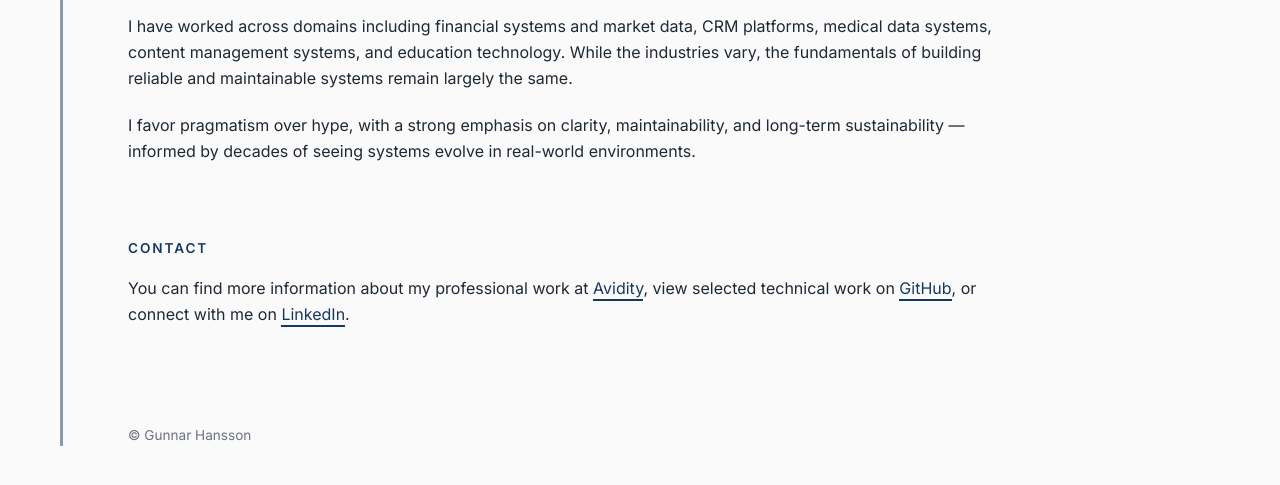
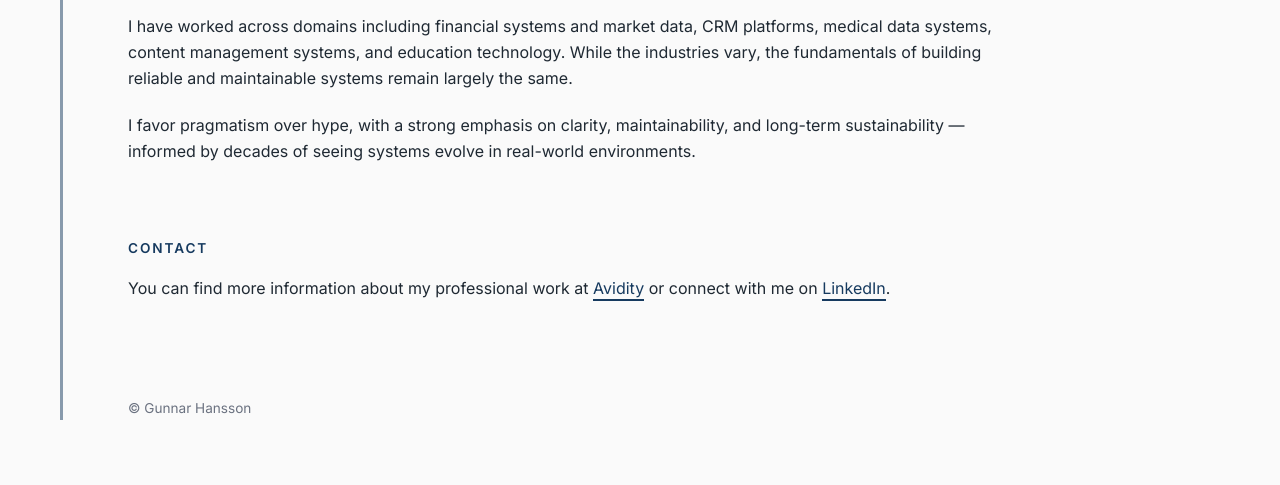
Before and after one commit to ghansson/ghansson.com, a plain HTML site: page index.html in a window 1280 px wide. Shown: the part 843-1328 px from the top of the page. Drawn offline with Linux system fonts and the light colour scheme.

Commit message:
Remove link to github

```diff
--- a/index.html
+++ b/index.html
@@ -243,9 +243,7 @@
         <h2>Contact</h2>
         <p>
           You can find more information about my professional work at
-          <a href="https://avidity.se" target="_blank">Avidity</a>,
-          view selected technical work on
-          <a href="https://github.com/ghansson" target="_blank">GitHub</a>,
+          <a href="https://avidity.se" target="_blank">Avidity</a>
           or connect with me on
           <a href="https://www.linkedin.com/in/ghansson/" target="_blank">LinkedIn</a>.
         </p>
```
